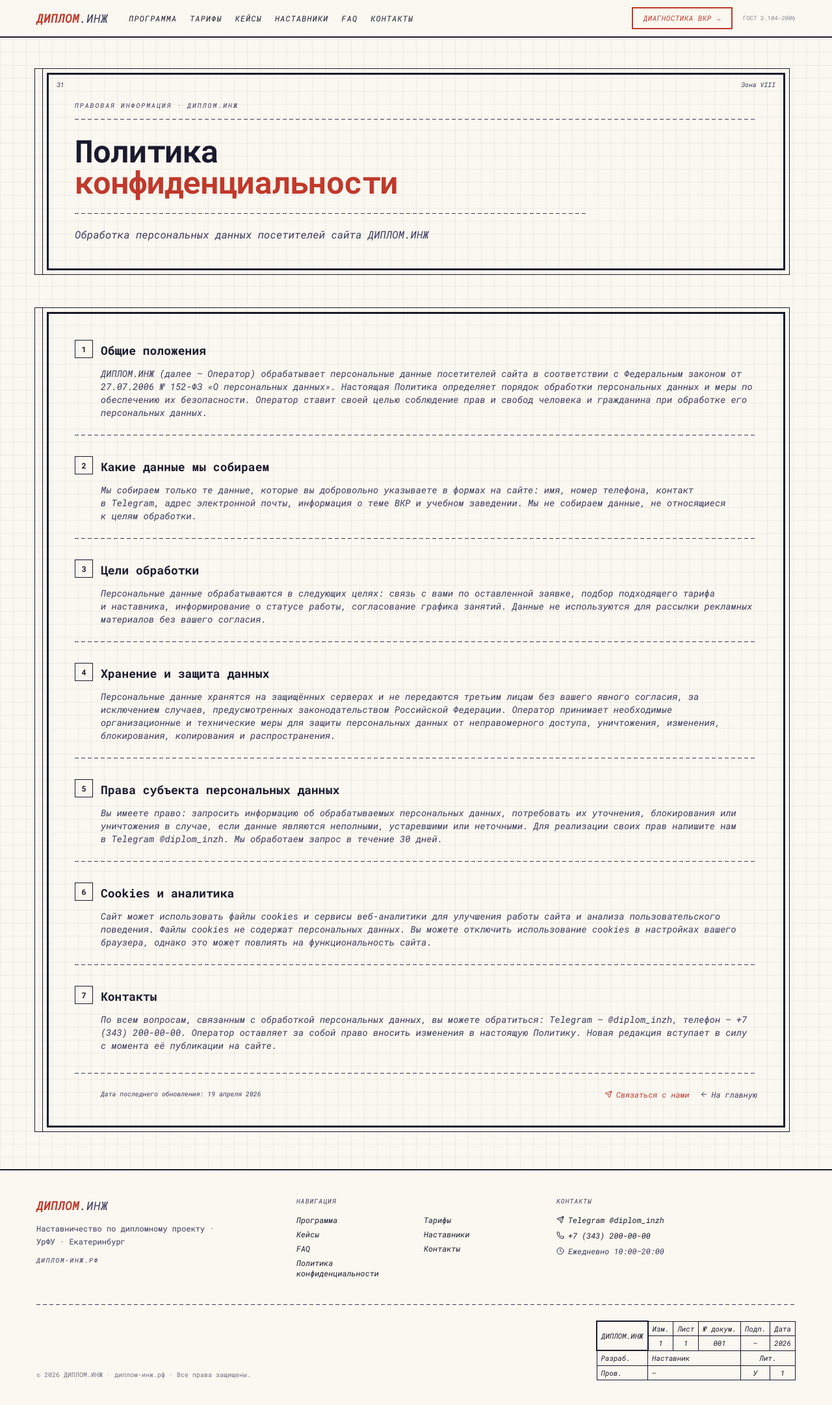
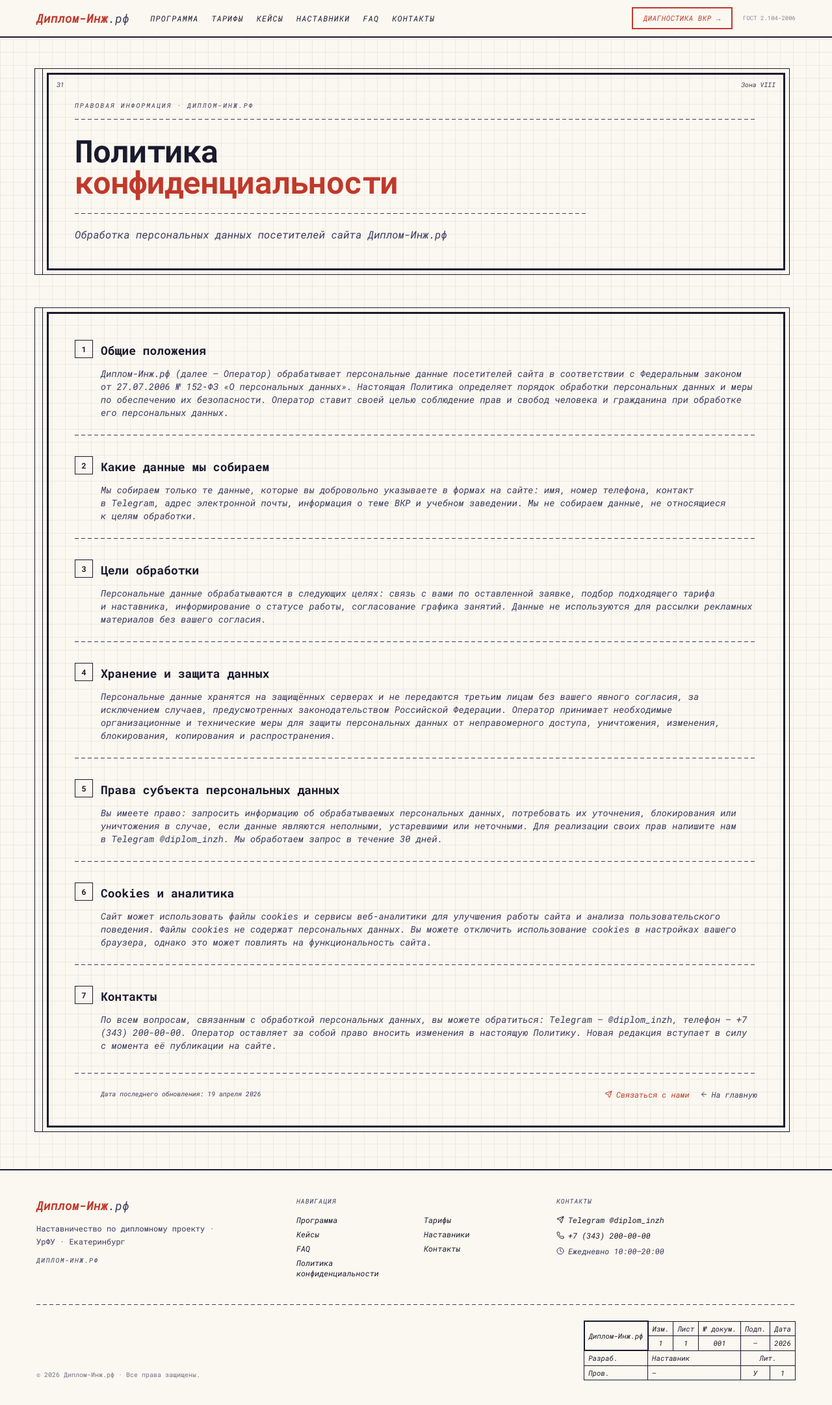
Before and after one commit to pr-poehali-dev/nova-initiative-14, a React (Vite) app: page /privacy in a window 1280 px wide. Shown: the whole page at 65% size. Built offline with nearby package versions, Linux system fonts and the light colour scheme; a web font is replaced by a local one.

Commit message:
Замена тестового названия на Диплом-Инж.рф

```diff
--- a/index.html
+++ b/index.html
@@ -3,14 +3,14 @@
 <head>
     <meta charset="UTF-8"/>
     <meta name="viewport" content="width=device-width, initial-scale=1.0"/>
-    <title>ДИПЛОМ.ИНЖ — Наставничество по дипломному проекту · УрФУ · Машиностроение</title>
+    <title>Диплом-Инж.рф — Наставничество по дипломному проекту · УрФУ · Машиностроение</title>
     <meta name="description" content="Практикующие инженеры-конструкторы Екатеринбурга помогут довести дипломный проект до защиты: разбор замечаний, проверка чертежей и расчётов, подготовка к комиссии."/>
-    <meta name="author" content="ДИПЛОМ.ИНЖ"/>
+    <meta name="author" content="Диплом-Инж.рф"/>
     <link rel="icon" type="image/svg+xml" href="/favicon.svg">
-    <meta property="og:title" content="ДИПЛОМ.ИНЖ — Наставничество по дипломному проекту">
+    <meta property="og:title" content="Диплом-Инж.рф — Наставничество по дипломному проекту">
     <meta property="og:description" content="Наставничество для студентов УрФУ по дипломному проекту: машиностроение, КОМПАС-3D, SolidWorks, ЕСКД. Доводим до осознанной защиты.">
     <meta property="og:type" content="website">
-    <meta property="og:site_name" content="ДИПЛОМ.ИНЖ">
+    <meta property="og:site_name" content="Диплом-Инж.рф">
     <meta property="og:url" content="https://xn----7sbhgijhmco4n.xn--p1ai/">
     <meta property="og:locale" content="ru_RU">
     <link rel="canonical" href="https://xn----7sbhgijhmco4n.xn--p1ai/">
--- a/src/components/Footer.tsx
+++ b/src/components/Footer.tsx
@@ -19,8 +19,8 @@ const Footer = () => {
         <div className="grid grid-cols-1 md:grid-cols-3 gap-8 mb-10">
           <div className="flex flex-col gap-3">
             <Link to="/" className="font-gost text-lg tracking-wide flex items-center gap-0 w-fit">
-              <span className="text-[var(--drawing-accent)] font-bold">ДИПЛОМ</span>
-              <span className="text-[var(--drawing-line-thin)]">.ИНЖ</span>
+              <span className="text-[var(--drawing-accent)] font-bold">Диплом-Инж</span>
+              <span className="text-[var(--drawing-line-thin)]">.рф</span>
             </Link>
             <p className="font-gost-upright text-xs text-[var(--drawing-line-thin)] leading-relaxed max-w-[280px]">
               Наставничество по дипломному проекту&nbsp;&middot; УрФУ&nbsp;&middot; Екатеринбург
@@ -81,7 +81,7 @@ const Footer = () => {
 
         <div className="flex flex-col md:flex-row items-start md:items-end justify-between gap-6">
           <p className="font-gost-upright text-[10px] text-[var(--drawing-line-thin)] opacity-70">
-            &copy; {new Date().getFullYear()} ДИПЛОМ.ИНЖ&nbsp;&middot; диплом-инж.рф&nbsp;&middot; Все права защищены.
+            &copy; {new Date().getFullYear()} Диплом-Инж.рф&nbsp;&middot; Все права защищены.
           </p>
 
           <div className="overflow-x-auto">
@@ -89,7 +89,7 @@ const Footer = () => {
               <tbody>
                 <tr>
                   <td rowSpan={2} className="thick-border text-center text-[9px] px-2">
-                    ДИПЛОМ.ИНЖ
+                    Диплом-Инж.рф
                   </td>
                   <td className="text-[9px] text-center">Изм.</td>
                   <td className="text-[9px] text-center">Лист</td>
--- a/src/components/Navigation.tsx
+++ b/src/components/Navigation.tsx
@@ -18,8 +18,8 @@ const Navigation = () => {
     <nav className="fixed top-0 w-full z-50 bg-[var(--drawing-bg)] border-b-[2.5px] border-[var(--drawing-line)]">
       <div className="max-w-[1200px] mx-auto px-4 flex items-center justify-between h-14">
         <Link to="/" className="font-gost text-lg tracking-wide flex items-center gap-0 shrink-0">
-          <span className="text-[var(--drawing-accent)] font-bold">ДИПЛОМ</span>
-          <span className="text-[var(--drawing-line-thin)]">.ИНЖ</span>
+          <span className="text-[var(--drawing-accent)] font-bold">Диплом-Инж</span>
+          <span className="text-[var(--drawing-line-thin)]">.рф</span>
         </Link>
 
         <div className="hidden md:flex items-center gap-5 ml-8">
@@ -63,8 +63,8 @@ const Navigation = () => {
               onClick={() => setMenuOpen(false)}
               className="font-gost text-lg tracking-wide flex items-center"
             >
-              <span className="text-[var(--drawing-accent)] font-bold">ДИПЛОМ</span>
-              <span className="text-[var(--drawing-line-thin)]">.ИНЖ</span>
+              <span className="text-[var(--drawing-accent)] font-bold">Диплом-Инж</span>
+              <span className="text-[var(--drawing-line-thin)]">.рф</span>
             </Link>
             <button
               className="flex items-center justify-center w-10 h-10"
--- a/src/components/home/HeroSection.tsx
+++ b/src/components/home/HeroSection.tsx
@@ -76,7 +76,7 @@ const HeroSection = () => {
           <table className="stamp-table">
             <tbody>
               <tr>
-                <td className="thick-border" rowSpan={3}>ДИПЛОМ.ИНЖ</td>
+                <td className="thick-border" rowSpan={3}>Диплом-Инж.рф</td>
                 <td>Лит.</td>
                 <td>Масса</td>
                 <td>Масштаб</td>
--- a/src/pages/Cases.tsx
+++ b/src/pages/Cases.tsx
@@ -126,7 +126,7 @@ const Cases = () => {
           <div className="zone-marker top-2 right-3">Зона IV</div>
 
           <div className="font-gost text-[10px] uppercase tracking-[0.2em] text-[var(--drawing-line-thin)] mb-3">
-            Кейсы студентов&nbsp;&middot; ДИПЛОМ.ИНЖ
+            Кейсы студентов&nbsp;&middot; Диплом-Инж.рф
           </div>
           <div className="extension-line-h w-full mb-6" />
 
--- a/src/pages/Contacts.tsx
+++ b/src/pages/Contacts.tsx
@@ -64,7 +64,7 @@ const Contacts = () => {
           <div className="zone-marker top-2 right-3">Зона VII</div>
 
           <div className="font-gost text-[10px] uppercase tracking-[0.2em] text-[var(--drawing-line-thin)] mb-3">
-            Контакты и запись&nbsp;&middot; ДИПЛОМ.ИНЖ
+            Контакты и запись&nbsp;&middot; Диплом-Инж.рф
           </div>
           <div className="extension-line-h w-full mb-6" />
 
--- a/src/pages/Experts.tsx
+++ b/src/pages/Experts.tsx
@@ -10,7 +10,7 @@ const Experts = () => {
           <div className="zone-marker top-2 right-3">Зона V</div>
 
           <div className="font-gost text-[10px] uppercase tracking-[0.2em] text-[var(--drawing-line-thin)] mb-3">
-            Команда наставников&nbsp;&middot; ДИПЛОМ.ИНЖ
+            Команда наставников&nbsp;&middot; Диплом-Инж.рф
           </div>
           <div className="extension-line-h w-full mb-6" />
 
--- a/src/pages/Faq.tsx
+++ b/src/pages/Faq.tsx
@@ -166,7 +166,7 @@ const Faq = () => {
           <div className="zone-marker top-2 right-3">Зона VI</div>
 
           <div className="font-gost text-[10px] uppercase tracking-[0.2em] text-[var(--drawing-line-thin)] mb-3">
-            Часто задаваемые вопросы&nbsp;&middot; ДИПЛОМ.ИНЖ
+            Часто задаваемые вопросы&nbsp;&middot; Диплом-Инж.рф
           </div>
           <div className="extension-line-h w-full mb-6" />
 
--- a/src/pages/Pricing.tsx
+++ b/src/pages/Pricing.tsx
@@ -56,7 +56,7 @@ const Pricing = () => {
           <div className="zone-marker top-2 right-3">Зона III</div>
 
           <div className="font-gost text-[10px] uppercase tracking-[0.2em] text-[var(--drawing-line-thin)] mb-3">
-            Тарифы и форматы работы&nbsp;&middot; ДИПЛОМ.ИНЖ
+            Тарифы и форматы работы&nbsp;&middot; Диплом-Инж.рф
           </div>
           <div className="extension-line-h w-full mb-6" />
 
--- a/src/pages/Privacy.tsx
+++ b/src/pages/Privacy.tsx
@@ -6,7 +6,7 @@ const sections = [
   {
     num: "1",
     title: "Общие положения",
-    text: "ДИПЛОМ.ИНЖ (далее\u00A0\u2014 Оператор) обрабатывает персональные данные посетителей сайта в\u00A0соответствии с\u00A0Федеральным законом от 27.07.2006 \u2116\u00A0152\u2011ФЗ \u00ABО\u00A0персональных данных\u00BB. Настоящая Политика определяет порядок обработки персональных данных и\u00A0меры по обеспечению их безопасности. Оператор ставит своей целью соблюдение прав и\u00A0свобод человека и\u00A0гражданина при обработке его персональных данных.",
+    text: "Диплом-Инж.рф (далее\u00A0\u2014 Оператор) обрабатывает персональные данные посетителей сайта в\u00A0соответствии с\u00A0Федеральным законом от 27.07.2006 \u2116\u00A0152\u2011ФЗ \u00ABО\u00A0персональных данных\u00BB. Настоящая Политика определяет порядок обработки персональных данных и\u00A0меры по обеспечению их безопасности. Оператор ставит своей целью соблюдение прав и\u00A0свобод человека и\u00A0гражданина при обработке его персональных данных.",
   },
   {
     num: "2",
@@ -49,7 +49,7 @@ const Privacy = () => {
           <div className="zone-marker top-2 right-3">Зона VIII</div>
 
           <div className="font-gost text-[10px] uppercase tracking-[0.2em] text-[var(--drawing-line-thin)] mb-3">
-            Правовая информация&nbsp;&middot; ДИПЛОМ.ИНЖ
+            Правовая информация&nbsp;&middot; Диплом-Инж.рф
           </div>
           <div className="extension-line-h w-full mb-6" />
 
@@ -62,7 +62,7 @@ const Privacy = () => {
           <div className="extension-line-h w-3/4 my-5" />
 
           <p className="font-gost text-sm md:text-base max-w-2xl text-[var(--drawing-line-thin)] leading-relaxed">
-            Обработка персональных данных посетителей сайта ДИПЛОМ.ИНЖ
+            Обработка персональных данных посетителей сайта Диплом-Инж.рф
           </p>
         </div>
       </section>
```
